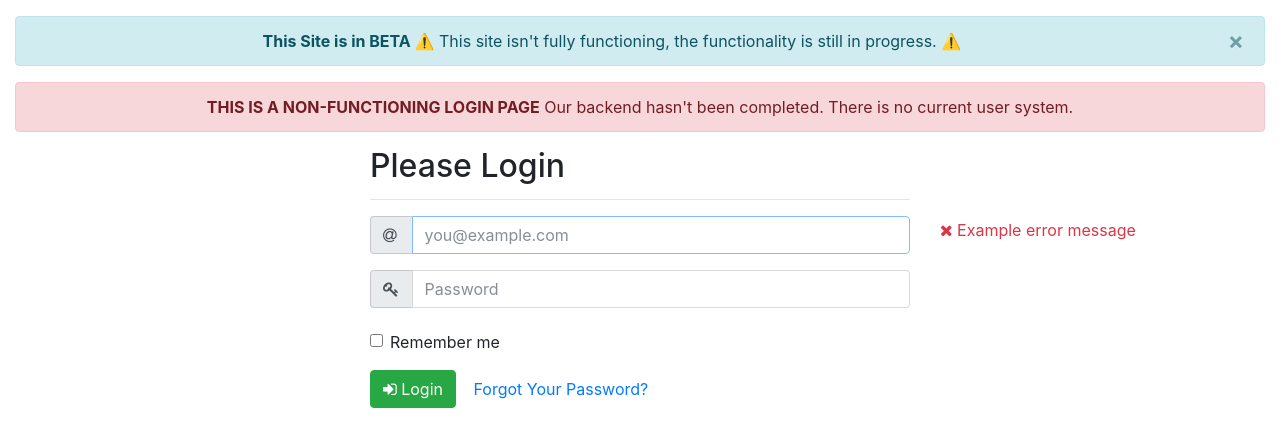
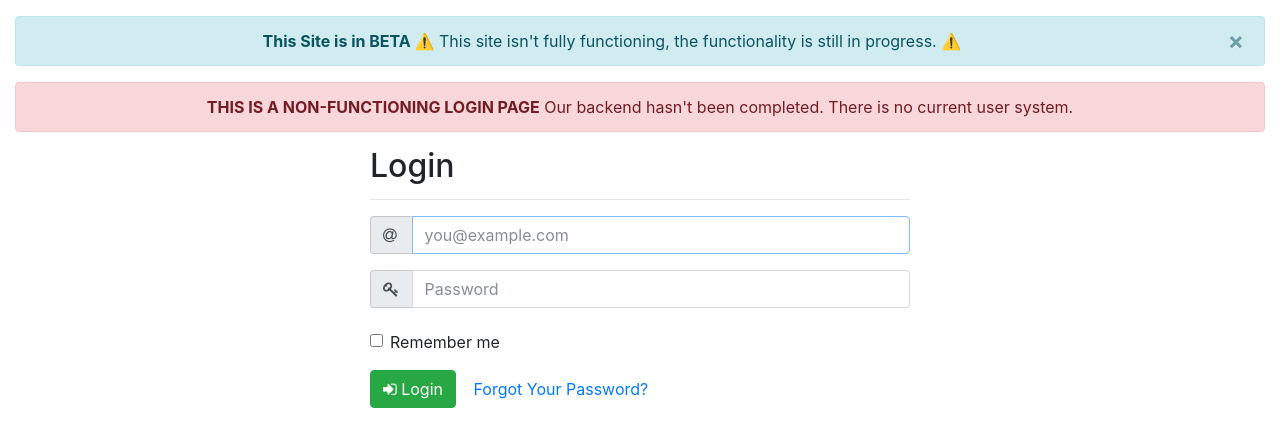
Before and after one commit to gruntygap/MyBuDirectory, a Flask app: page /login in a window 1280 px wide. Shown: the part 56-503 px from the top of the page. Run offline with Flask 2, Linux system fonts and the light colour scheme; some libraries are stand-ins or nearby versions.

Commit message:
Added Post

```diff
--- a/app/templates/login.html
+++ b/app/templates/login.html
@@ -9,7 +9,7 @@
             <div class="row">
                 <div class="col-md-3"></div>
                 <div class="col-md-6">
-                    <h2>Please Login</h2>
+                    <h2>Login</h2>
                     <hr>
                 </div>
             </div>
@@ -27,9 +27,9 @@
                 </div>
                 <div class="col-md-3">
                     <div class="form-control-feedback">
-                        <span class="text-danger align-middle">
-                            <i class="fa fa-close"></i> Example error message
-                        </span>
+{#                        <span class="text-danger align-middle">#}
+{#                            <i class="fa fa-close"></i> Example error message#}
+{#                        </span>#}
                     </div>
                 </div>
             </div>
```
Also changed, not shown: app/templates/index.html (+29 -4 lines).
